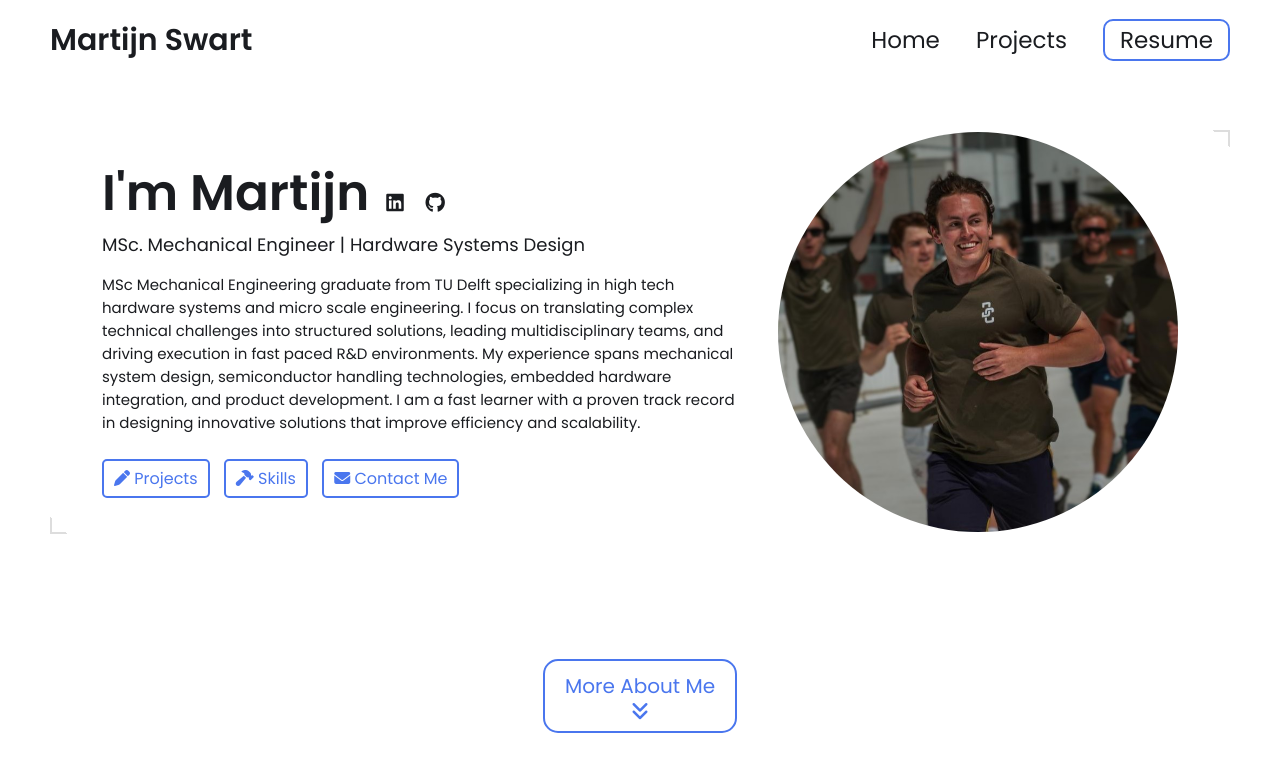
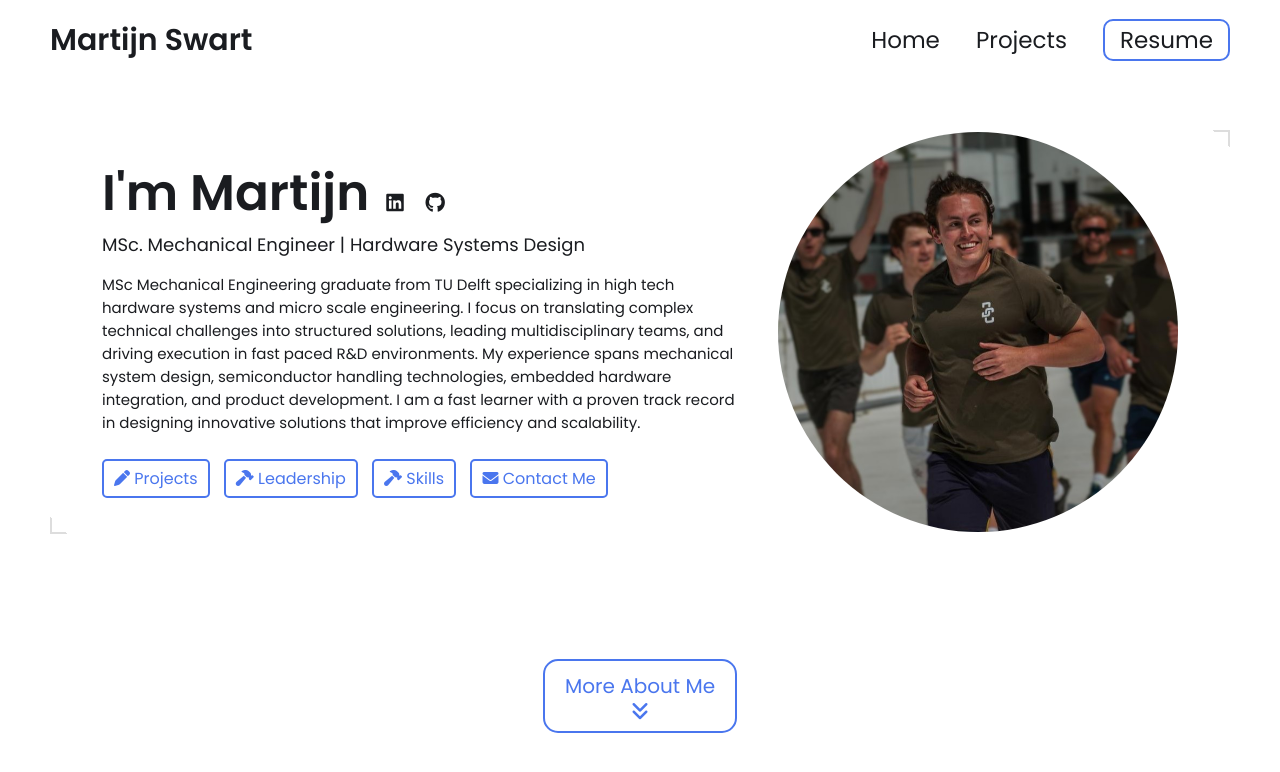
Before and after one commit to martijnswart01/martijnswart01.github.io, a Jekyll site: the page built from index.html, in a window 1280 px wide and 900 px high. Shown: the top 772 px of the window. Built offline with Jekyll 4.4.1, drawn with Linux system fonts in a browser that asks for light colours.

Commit message:
Update hero.html

```diff
--- a/_includes/hero.html
+++ b/_includes/hero.html
@@ -75,6 +75,10 @@
                     <i class="fa-solid fa-pen"></i>
                     <span>Projects</span>
                 </a>
+                <a href="#leadership">
+                    <i class="fa-solid fa-hammer"></i>
+                    <span>Leadership</span>
+                </a>
                 <a href="#skills">
                     <i class="fa-solid fa-hammer"></i>
                     <span>Skills</span>
```
